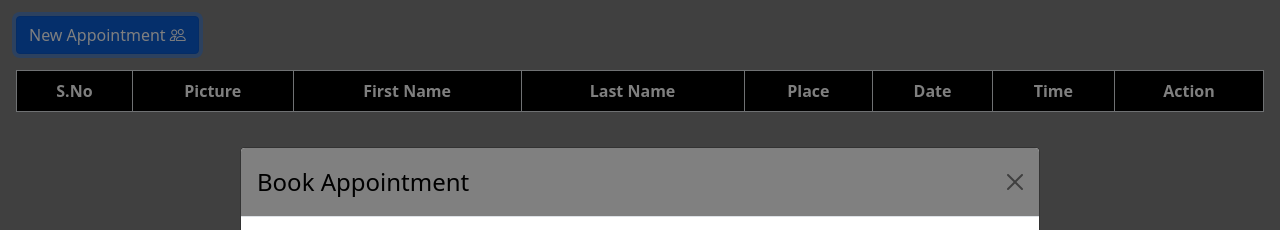
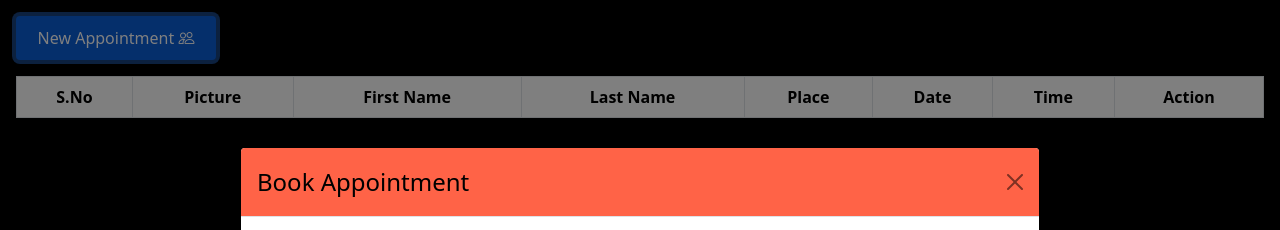
Before and after one commit to tanushalamba09/Fitness_Website, a plain HTML site: page code.html in a window 1280 px wide. Both pictures are taken after a click on the button "New Appointment". Shown: the top 230 px of the page. Drawn offline with nearby package versions, Linux system fonts and the light colour scheme.

Commit message:
style.css

```diff
--- a/style.css
+++ b/style.css
@@ -1,3 +1,10 @@
+.p-3{
+    padding: 3rem;
+    background: black;
+    height: 100vh;
+    width: 100%;
+}
+
 table tr td{
     vertical-align: middle;
 }
@@ -12,7 +19,7 @@ td button i{
 
 
 .modal-header{
-    background: grey;
+    background: tomato;
     color: black;
 }
 
@@ -112,24 +119,44 @@ form .inputField > div input{
 .inputField div {
     margin-bottom: 1rem;
 }
-body {
-    background-color: #808080; /* Grey background color */
-    color: black; /* White text color */
+
+
+.newUser {
+    background-color: tomato; /* Black button color */
+    border: 0px;
+    border-radius: 4px;
+    width: 200px;
+    padding: 10px;
+    color: white;
+}
+.newUser:hover{
+    background: #d43030c2;
+    transition: 0.4s;
+
+
 }
 
-.newUser {
-    background-color: #000; /* Black button color */
+th {
+    color: #000000;
+
+}
+td {
+    color: #000000;
+}
+tr {
+    background-color: #fff;
 }
 
-.p-3 {
-    padding: 3rem;
+
+.back button{
+    background-color: tomato;
+    color: white;
+    padding: 10px;
+    width: 150px;
+    border-radius: 4px;
+    border: 0px;
 }
-th {
-    color: #fff;
+.back button:hover{
+    background: #d43030c2;
+    transition: 0.4s;
 }
-td {
-    color: white;
-}
-tr {
-    background-color: #000;
-}
```
